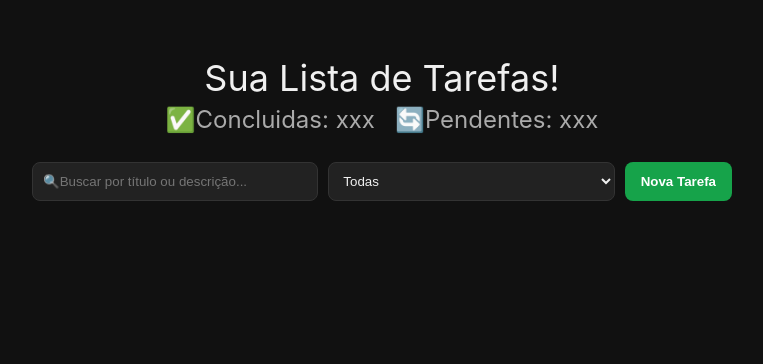
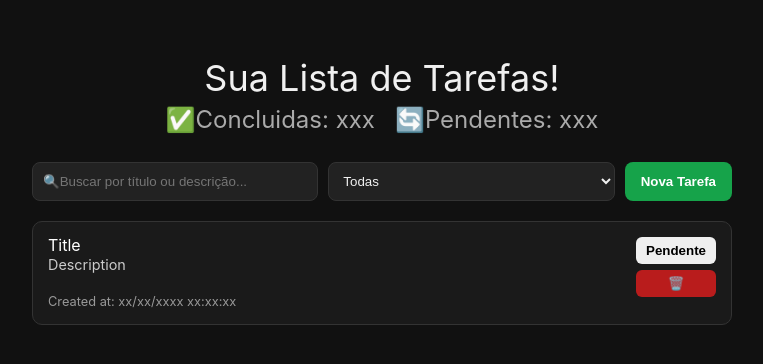
Before and after one commit to Fernand0cruz/task-flow, a React (Vite) app: page / in a window 1280 px wide. Shown: the top 364 px of the page, without its empty margins (258-1021 px from the left). Built offline with nearby package versions, Linux system fonts and the light colour scheme.

Commit message:
feat: implement TaskList and TaskItem components with styling

```diff
--- a/src/App.css
+++ b/src/App.css
@@ -60,3 +60,67 @@ header h1 {
 .add-btn:hover {
     background: #22c55e;
 }
+
+.task-list {
+    list-style: none;
+    padding: 0;
+}
+
+.task-item {
+    background: #1a1a1a;
+    border: 1px solid #333;
+    padding: 15px;
+    border-radius: 10px;
+    margin-bottom: 10px;
+    display: flex;
+    justify-content: space-between;
+    align-items: flex-start;
+    transition: 0.3s;
+}
+
+.task-item h3 {
+    margin: 0;
+    color: #fff;
+}
+
+.task-item p {
+    margin: 5px 0 0;
+    color: #ccc;
+    font-size: 0.9rem;
+}
+
+.task-date {
+    display: block;
+    font-size: 0.8rem;
+    color: #999;
+    margin-top: 24px;
+}
+
+.actions {
+  display: flex;
+  flex-direction: column;
+  gap: 6px;
+}
+
+.status-btn {
+  border: none;
+  padding: 6px 10px;
+  border-radius: 6px;
+  cursor: pointer;
+  font-weight: 600;
+  transition: 0.2s;
+}
+
+.delete-btn {
+  background: #b91c1c;
+  border: none;
+  color: white;
+  padding: 6px 10px;
+  border-radius: 6px;
+  cursor: pointer;
+  transition: 0.2s;
+}
+
+.delete-btn:hover {
+  background: #dc2626;
+}
--- a/src/App.jsx
+++ b/src/App.jsx
@@ -1,6 +1,7 @@
 import "./App.css";
 import Header from "./components/Header";
 import Controls from "./components/Controls";
+import TaskList from "./components/TaskList";
 
 function App() {
     return (
@@ -12,6 +13,7 @@ function App() {
             {<Controls />}
 
             {/*Task List*/}
+            {<TaskList/>}
         </div>
     );
 }
--- /dev/null
+++ b/src/components/TaskItem.jsx
@@ -0,0 +1,22 @@
+const TaskItem = () => {
+    return (
+        <li className="task-item">
+            <div className="task-info">
+                <h3>Title</h3>
+
+                <p>Description</p>
+
+                <small className="task-date">
+                    Created at: xx/xx/xxxx xx:xx:xx
+                </small>
+            </div>
+
+            <div className="actions">
+                <button className="status-btn">Pendente</button>
+                <button className="delete-btn">🗑️</button>
+            </div>
+        </li>
+    );
+};
+
+export default TaskItem;
--- /dev/null
+++ b/src/components/TaskList.jsx
@@ -0,0 +1,12 @@
+import TaskItem from "./TaskItem";
+
+const TaskList = () => {
+    return (
+    <div className="TaskList">
+        {/*map*/}
+        <TaskItem/>
+    </div>
+    );
+}
+
+export default TaskList;
```
